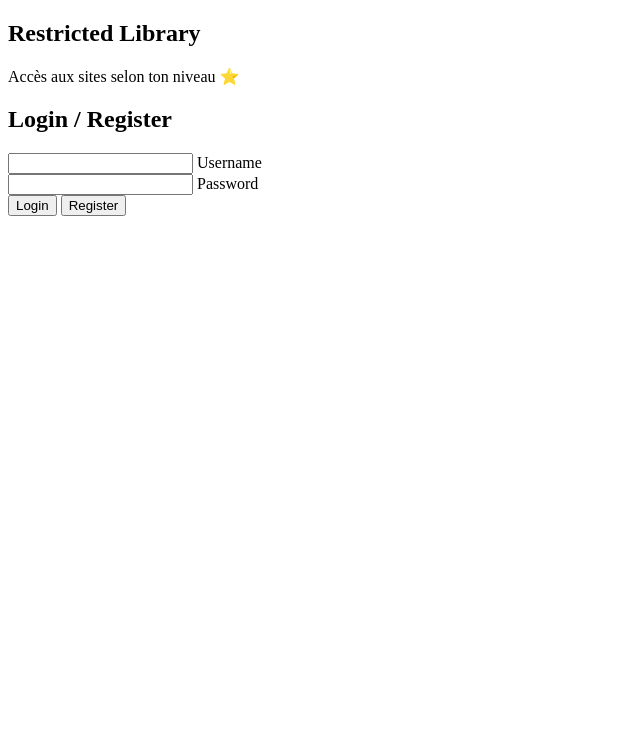
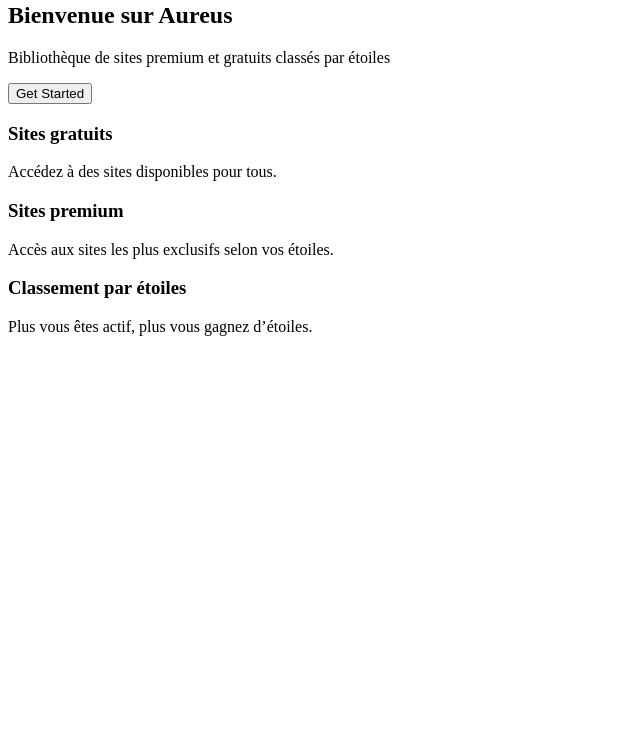
Before and after one commit to Tvffw6/Aureus, a plain HTML site: page index.html in a window 1280 px wide. Shown: the part 44-800 px from the top of the page, without its empty margins (0-640 px from the left). Drawn offline with Linux system fonts and the light colour scheme.

Commit message:
Revamp homepage content and layout

```diff
--- a/index.html
+++ b/index.html
@@ -9,30 +9,29 @@
 
 <header class="topbar">
   <div class="logo">AUREUS</div>
-  <a href="dashboard.html" class="nav-btn">Dashboard</a>
+  <nav></nav>
 </header>
 
 <section class="hero">
-  <h1>Restricted Library</h1>
-  <p>Accès aux sites selon ton niveau ⭐</p>
+  <h1>Bienvenue sur Aureus</h1>
+  <p>Bibliothèque de sites premium et gratuits classés par étoiles</p>
+  <button onclick="location.href='login.html'">Get Started</button>
 </section>
 
-<div class="auth-box">
-  <h2>Login / Register</h2>
-
-  <div class="field">
-    <input id="username" required>
-    <label>Username</label>
+<section class="features">
+  <div class="feature-card">
+    <h3>Sites gratuits</h3>
+    <p>Accédez à des sites disponibles pour tous.</p>
   </div>
-
-  <div class="field">
-    <input id="password" type="password" required>
-    <label>Password</label>
+  <div class="feature-card">
+    <h3>Sites premium</h3>
+    <p>Accès aux sites les plus exclusifs selon vos étoiles.</p>
   </div>
-
-  <button onclick="login()">Login</button>
-  <button class="outline" onclick="register()">Register</button>
-</div>
+  <div class="feature-card">
+    <h3>Classement par étoiles</h3>
+    <p>Plus vous êtes actif, plus vous gagnez d’étoiles.</p>
+  </div>
+</section>
 
 <script src="script.js"></script>
 </body>
```
